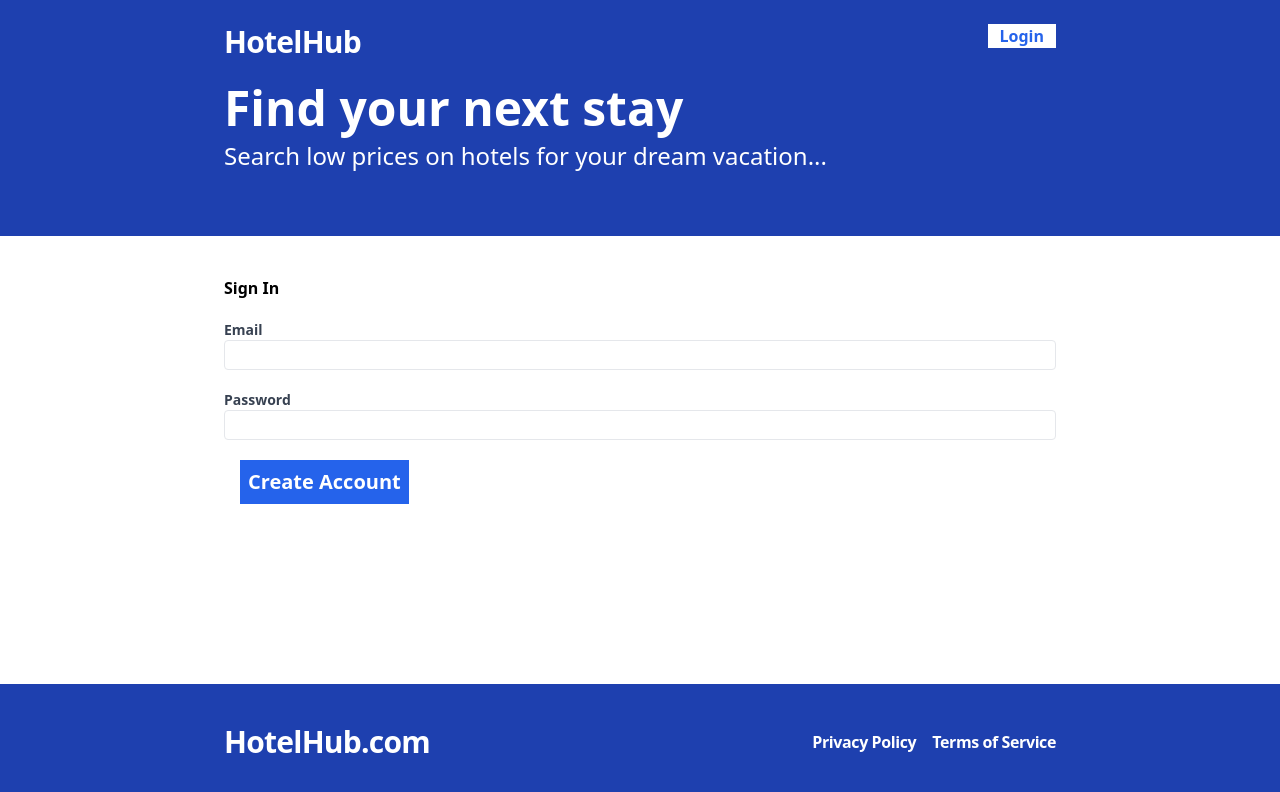
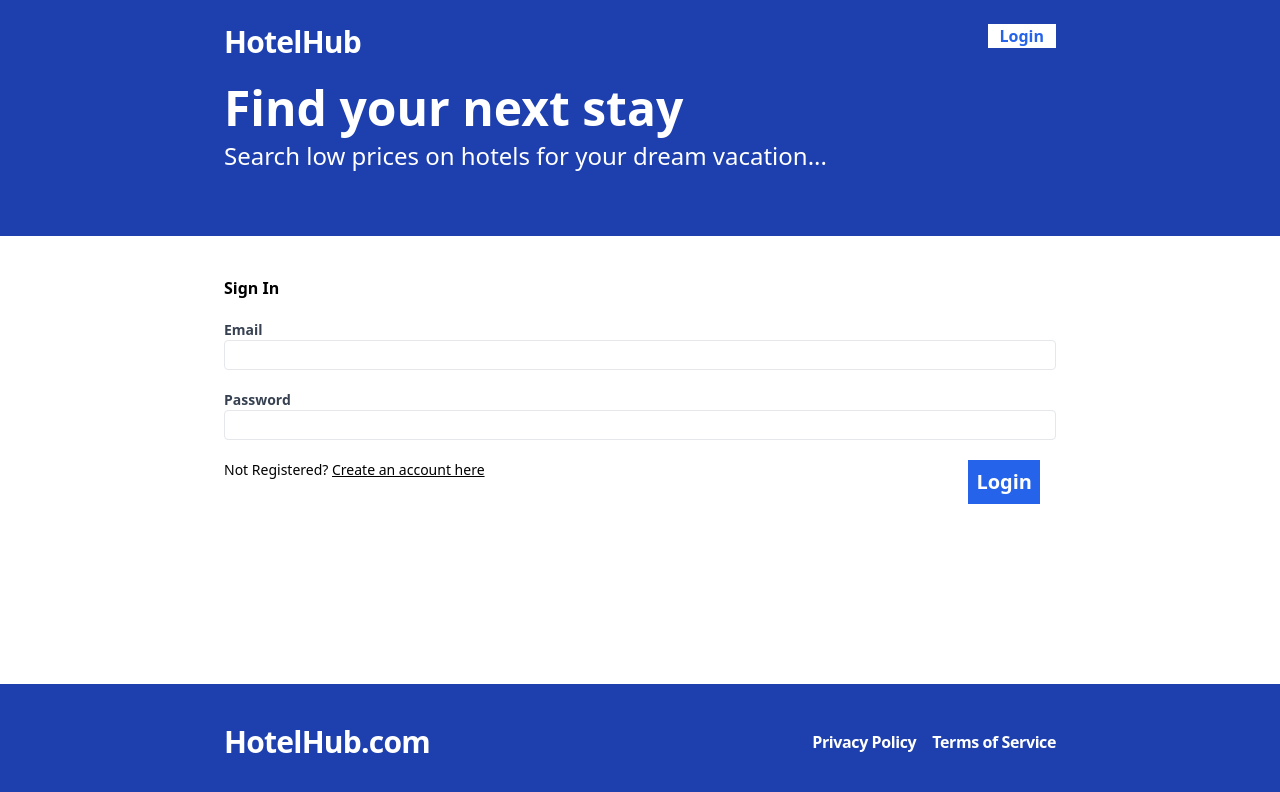
Before and after one commit to HurasAdam/HotelHub, a React (Vite) app in the folder frontend/: page /sign-in in a window 1280 px wide. Shown: the top 792 px of the page. Built offline with nearby package versions, Linux system fonts and the light colour scheme; no server answers.

Commit message:
feat: Add useQueryClient to invalidade auth_token update onSuccess.

```diff
--- a/frontend/src/pages/SignIn.tsx
+++ b/frontend/src/pages/SignIn.tsx
@@ -1,6 +1,6 @@
 import { useForm } from "react-hook-form";
-import { useMutation } from "react-query";
-
+import { useMutation, useQueryClient } from "react-query";
+import { Link } from "react-router-dom";
 import axios, { AxiosError } from "axios";
 import * as apiClient from "../api-client";
 import { useAppContext } from "../contexts/AppContext";
@@ -15,12 +15,14 @@ export type SignInFormData = {
 const SignIn = () => {
   const {register,formState: { errors },handleSubmit,} = useForm<SignInFormData>();
 const { showToast } = useAppContext();
+
+const queryClient = useQueryClient()
 const navigate= useNavigate()
-
 
   const mutation = useMutation(apiClient.signIn, {
     onSuccess: async () => {
       showToast({ message: "Sign in sucessful", type: "SUCCESS" });
+      await queryClient.invalidateQueries("validateToken");
       navigate("/")
     },
     onError: (error: AxiosError | Error) => {
@@ -71,12 +73,15 @@ const navigate= useNavigate()
           <span className="text-red-500">{errors.password.message}</span>
         )}
       </label>
-      <span>
+      <span className="flex items center justify-between">
+        <span className="text-sm">
+          Not Registered? <Link className="hover:text-blue-700 underline  " to="/register">Create an account here</Link>
+        </span>
         <button
           type="submit"
           className="bg-blue-600 text-white mx-4 p-2 font-bold hover:bg-blue-500 text-xl"
         >
-          Create Account
+          Login
         </button>
       </span>
     </form>
```
